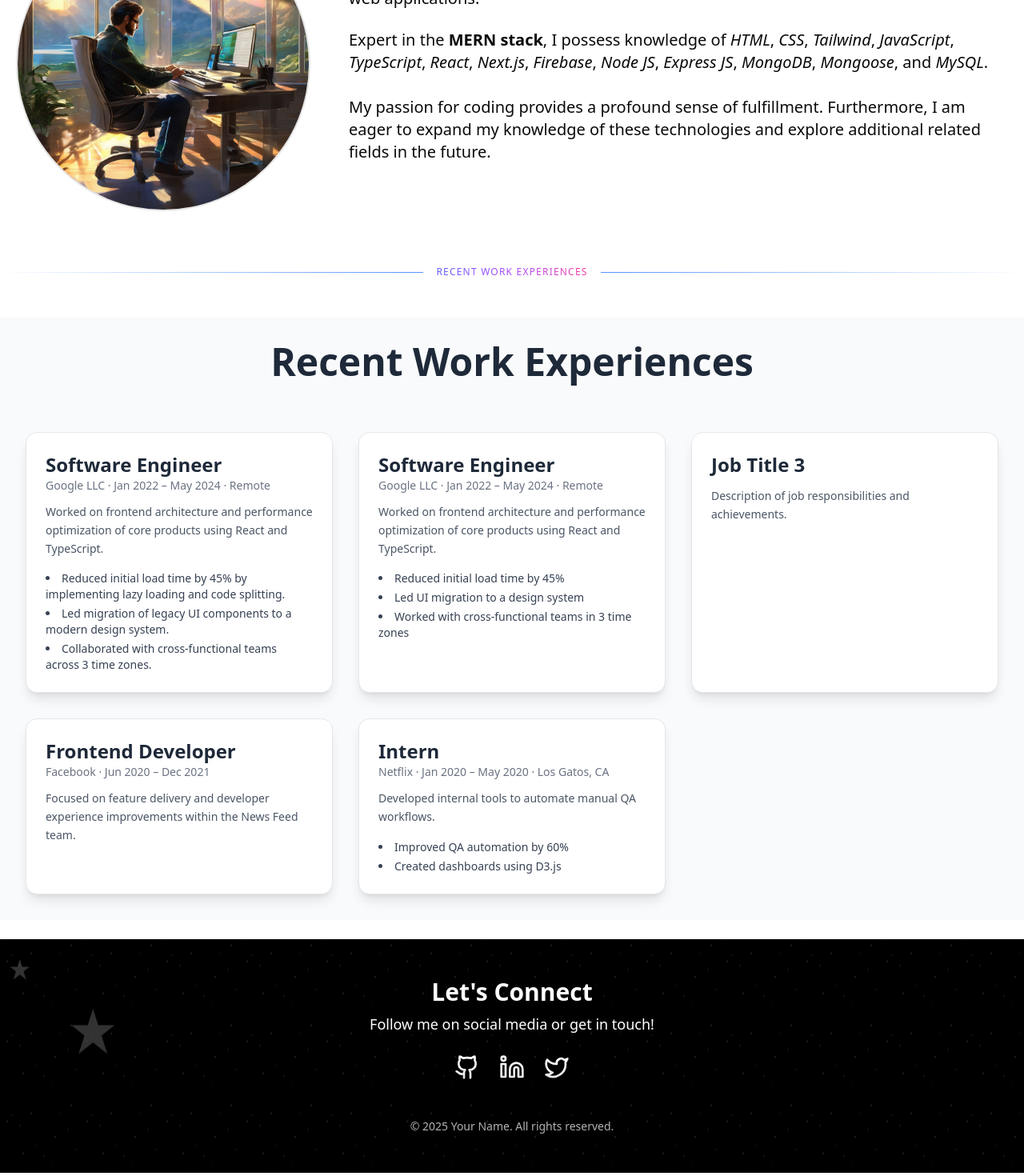
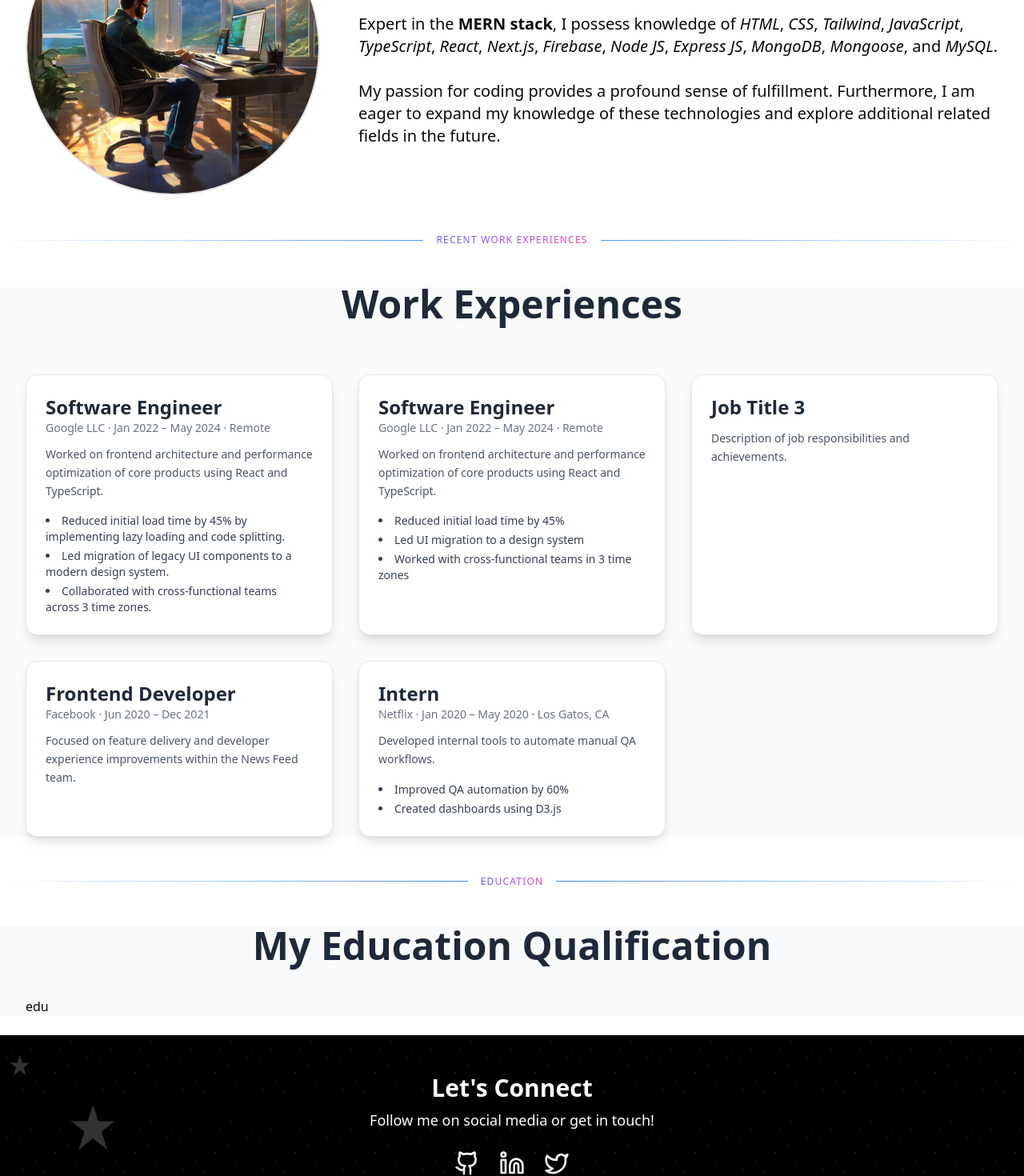
Before and after one commit to Marg0n/next-level-portfolio, a Next.js app: page / in a window 1280 px wide. Shown: the part 787-2257 px from the top of the page at 80% size. Built offline with nearby package versions, Linux system fonts and the light colour scheme.

Commit message:
Add: Added Education. Modify: Slightly modified Experience, About and LandingPageContent.

```diff
--- a/src/components/modules/home/About.tsx
+++ b/src/components/modules/home/About.tsx
@@ -6,7 +6,7 @@ import whoAmI from "@/assets/images/jacky-who-am-i.png";
 const About = () => {
   return (
     <div
-      className="flex flex-col gap-6 w-full p-5 relative"
+      className="flex flex-col gap-6 w-full px-8 relative"
       // style={{backgroundImage: `url(${aboutImage.src})`, backgroundSize: 'contain', backgroundPosition: 'center', backgroundRepeat: 'no-repeat'}}
     >
       {/* <div className="absolute inset-0 rounded-3xl container mx-auto opacity-60 bg-gradient-to-r from-indigo-500 via-purple-500 to-pink-500"></div> */}
--- /dev/null
+++ b/src/components/modules/home/Education.tsx
@@ -0,0 +1,15 @@
+const Education = () => {
+  return (
+    <div className="flex flex-col gap-10 w-full px-8 bg-gray-50">
+      <h2
+        className="text-4xl lg:text-5xl font-bold text-center text-gray-800"
+        data-aos="fade-down"
+      >
+        My Education Qualification
+      </h2>
+      edu
+    </div>
+  );
+};
+
+export default Education;
--- a/src/components/modules/home/Experience.tsx
+++ b/src/components/modules/home/Experience.tsx
@@ -3,12 +3,12 @@ import React from "react";
 
 const Experience = () => {
   return (
-    <div className="flex flex-col gap-10 w-full p-8 bg-gray-50" id="experience">
+    <div className="flex flex-col gap-10 w-full px-8 bg-gray-50" id="experience">
       <h2
         className="text-4xl lg:text-5xl font-bold text-center text-gray-800"
         data-aos="fade-down"
       >
-        Recent Work Experiences
+        Work Experiences
       </h2>
 
       <div className="grid grid-cols-1 lg:grid-cols-3 gap-8 mt-6">
--- a/src/components/modules/home/LandingPageContent.tsx
+++ b/src/components/modules/home/LandingPageContent.tsx
@@ -6,6 +6,7 @@ import { LabelDivider } from "@/components/shared/divider/Dividers";
 import { useAOS } from "@/hooks/useAOS";
 // import CircuitBoard from "@/components/shared/motion/CircuitBoard";
 import Experience from "./Experience";
+import Education from "./Education";
 
 const LandingPageContent = () => {
   useAOS();
@@ -20,6 +21,8 @@ const LandingPageContent = () => {
         <About />
         <LabelDivider label="Recent Work Experiences" data-aos="fade-down" />
         <Experience />
+        <LabelDivider label="Education" data-aos="fade-down" />
+        <Education/>
       </div>
       {/* </CircuitBoard> */}
     </div>
```
